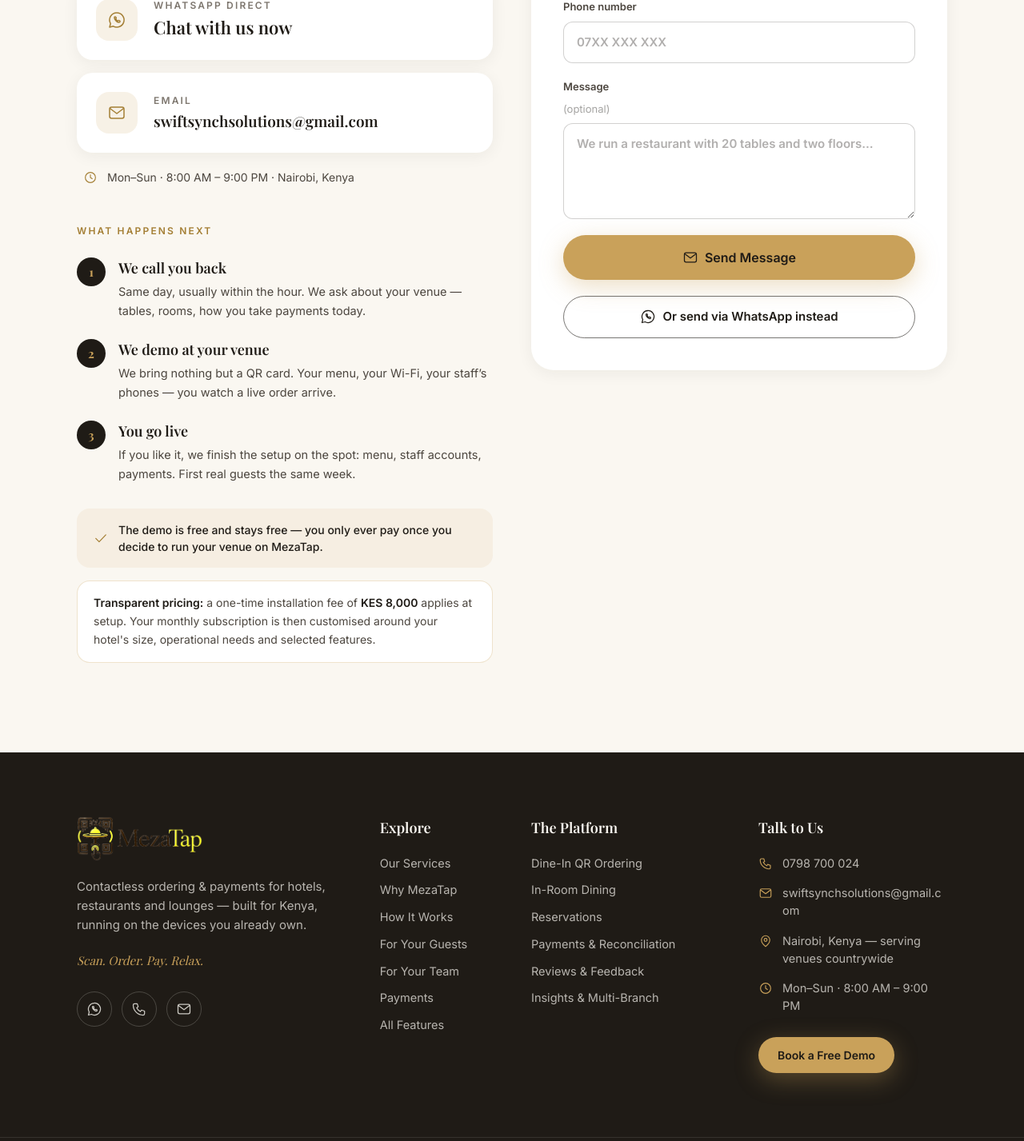
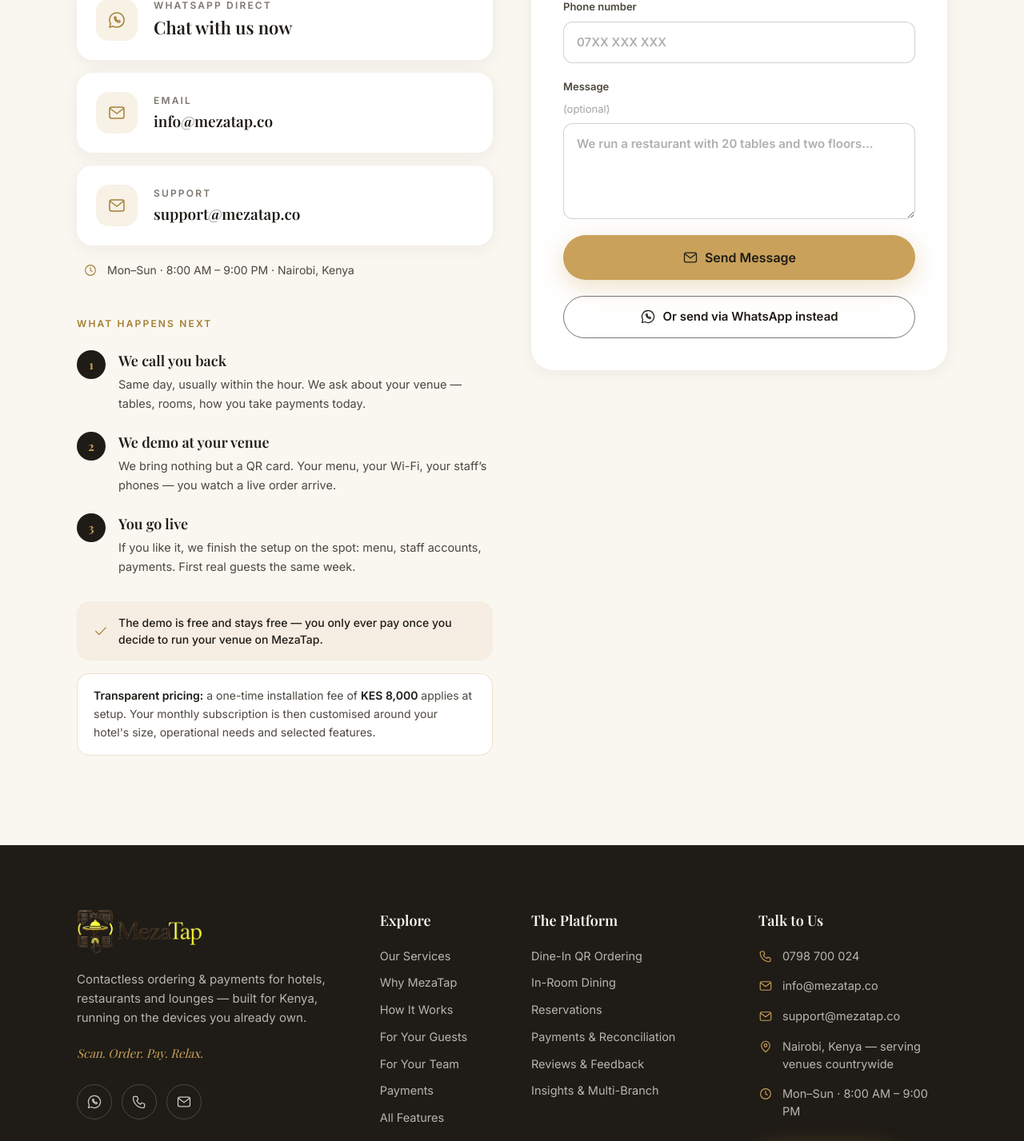
Before and after one commit to batteriq/mezatapwd, a Next.js app: page /contact in a window 1280 px wide. Shown: the part 1185-2612 px from the top of the page at 80% size. Built offline with nearby package versions, Linux system fonts and the light colour scheme; a web font is replaced by a local one.

Commit message:
Update MezaTap contact email addresses

```diff
--- a/app/contact/page.jsx
+++ b/app/contact/page.jsx
@@ -1,4 +1,4 @@
-import { PageHero, WHATSAPP, PHONE_DISPLAY, PHONE_TEL, EMAIL } from '@/components/UI';
+import { PageHero, WHATSAPP, PHONE_DISPLAY, PHONE_TEL, EMAIL, SUPPORT_EMAIL } from '@/components/UI';
 import Reveal from '@/components/Reveal';
 import ContactForm from '@/components/ContactForm';
 import { IconPhone, IconMail, IconWhatsApp, IconClock, IconCheck } from '@/components/Icons';
@@ -6,7 +6,7 @@
 export const metadata = {
   title: 'Contact & Free Demo',
   description:
-    'Talk to the MezaTap team — call or WhatsApp 0798 700 024, email swiftsynchsolutions@gmail.com, or request a free demo at your venue.',
+    'Talk to the MezaTap team — call or WhatsApp 0798 700 024, email info@mezatap.co, or request a free demo at your venue.',
 };
 
 const NEXT_STEPS = [
@@ -61,6 +61,15 @@
                   <p className="mt-0.5 break-all font-display text-[19px] font-semibold">{EMAIL}</p>
                 </div>
               </a>
+              <a href={`mailto:${SUPPORT_EMAIL}`} className="card-surface flex items-center gap-5 p-6">
+                <span className="flex h-13 w-13 flex-none items-center justify-center rounded-2xl bg-gold/15 p-3.5 text-gold-deep">
+                  <IconMail className="h-6 w-6" />
+                </span>
+                <div className="min-w-0">
+                  <p className="text-[12px] font-semibold uppercase tracking-widest2 text-espresso-mute">Support</p>
+                  <p className="mt-0.5 break-all font-display text-[19px] font-semibold">{SUPPORT_EMAIL}</p>
+                </div>
+              </a>
               <div className="flex items-center gap-3 px-2 pt-1 text-[14px] text-espresso-soft">
                 <IconClock className="h-4.5 w-4.5 text-gold-deep" style={{ height: 18, width: 18 }} />
                 Mon–Sun · 8:00 AM – 9:00 PM · Nairobi, Kenya
--- a/components/ContactForm.jsx
+++ b/components/ContactForm.jsx
@@ -3,7 +3,7 @@
 import { useState } from 'react';
 import { IconWhatsApp, IconMail } from './Icons';
 
-const INBOX = 'swiftsynchsolutions@gmail.com';
+const INBOX = 'info@mezatap.co';
 
 export default function ContactForm() {
   const [status, setStatus] = useState('idle'); // idle | sending | sent | error
--- a/components/Footer.jsx
+++ b/components/Footer.jsx
@@ -1,6 +1,6 @@
 import Link from 'next/link';
 import { IconPhone, IconMail, IconWhatsApp, IconMapPin, IconClock, IconChevronUp } from './Icons';
-import { WHATSAPP, PHONE_DISPLAY, PHONE_TEL, EMAIL } from './UI';
+import { WHATSAPP, PHONE_DISPLAY, PHONE_TEL, EMAIL, SUPPORT_EMAIL } from './UI';
 
 const EXPLORE = [
   { href: '/services', label: 'Our Services' },
@@ -86,6 +86,12 @@
                 {EMAIL}
               </a>
             </li>
+            <li>
+              <a href={`mailto:${SUPPORT_EMAIL}`} className="flex items-start gap-3 break-all transition-colors hover:text-gold">
+                <IconMail className="mt-0.5 flex-none text-gold" style={{ height: 18, width: 18 }} />
+                {SUPPORT_EMAIL}
+              </a>
+            </li>
             <li className="flex items-start gap-3">
               <IconMapPin className="mt-0.5 flex-none text-gold" style={{ height: 18, width: 18 }} />
               Nairobi, Kenya — serving venues countrywide
--- a/components/Nav.jsx
+++ b/components/Nav.jsx
@@ -102,7 +102,7 @@
             Book a Free Demo
           </Link>
           <p className="mt-8 text-center text-sm text-espresso-mute">
-            0798 700 024 · swiftsynchsolutions@gmail.com
+            0798 700 024 · info@mezatap.co
           </p>
         </nav>
       </div>
--- a/components/UI.jsx
+++ b/components/UI.jsx
@@ -5,7 +5,8 @@
 export const WHATSAPP = 'https://wa.me/254798700024';
 export const PHONE_DISPLAY = '0798 700 024';
 export const PHONE_TEL = 'tel:+254798700024';
-export const EMAIL = 'swiftsynchsolutions@gmail.com';
+export const EMAIL = 'info@mezatap.co';
+export const SUPPORT_EMAIL = 'support@mezatap.co';
 
 /** Section heading block, optionally centered. */
 export function SectionHead({ kicker, title, sub, center = true, light = false }) {
```
